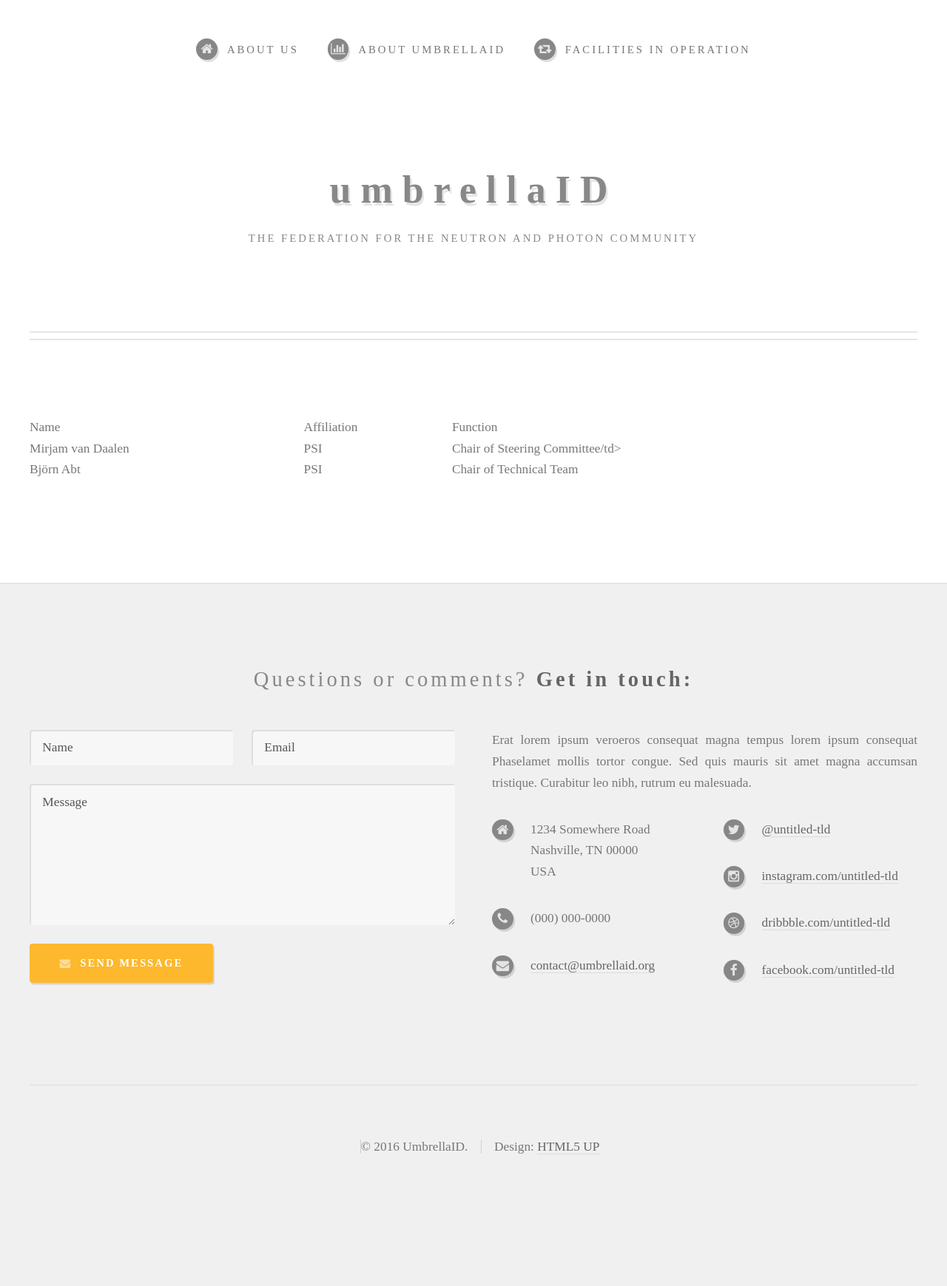
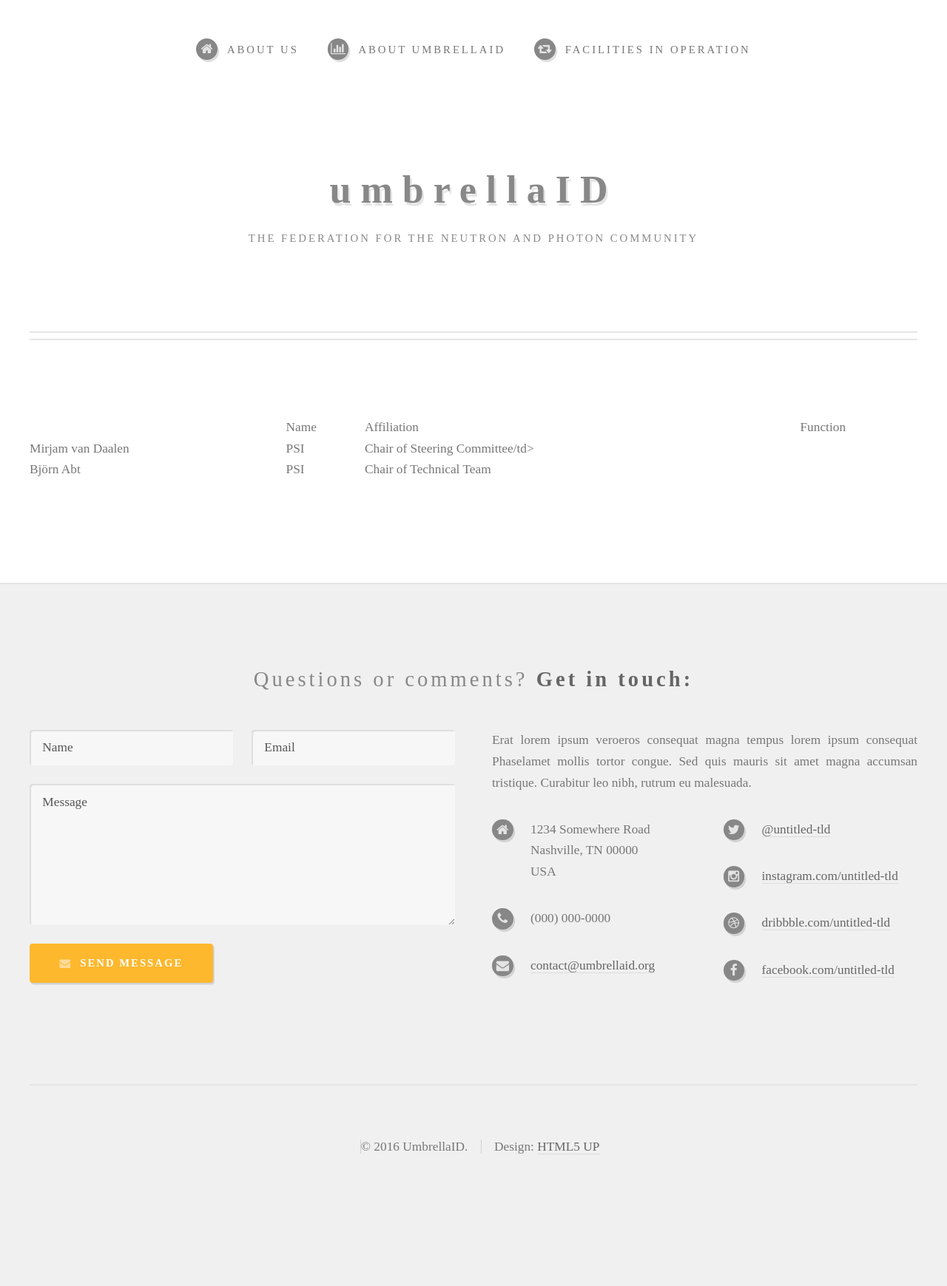
Before and after one commit to flowedback/flowedback.github.io, a Jekyll site: the page built from coreteam.html, in a window 1280 px wide. Shown: the whole page at 74% size. Built offline with Jekyll 4.4.1, drawn with Linux system fonts in a browser that asks for light colours; some web fonts are replaced.

Commit message:
Update coreteam.html

```diff
--- a/coreteam.html
+++ b/coreteam.html
@@ -4,11 +4,11 @@
 
 <div class="home">
 				<table>
-					<tr>
+					<th>
 							<td>Name	</td>
 							<td>Affiliation</td>
 							<td>Function</td>
-					</tr>
+					</th>
 					<tr>
 							<td>Mirjam van Daalen</td>
 							<td>PSI</td>
```
